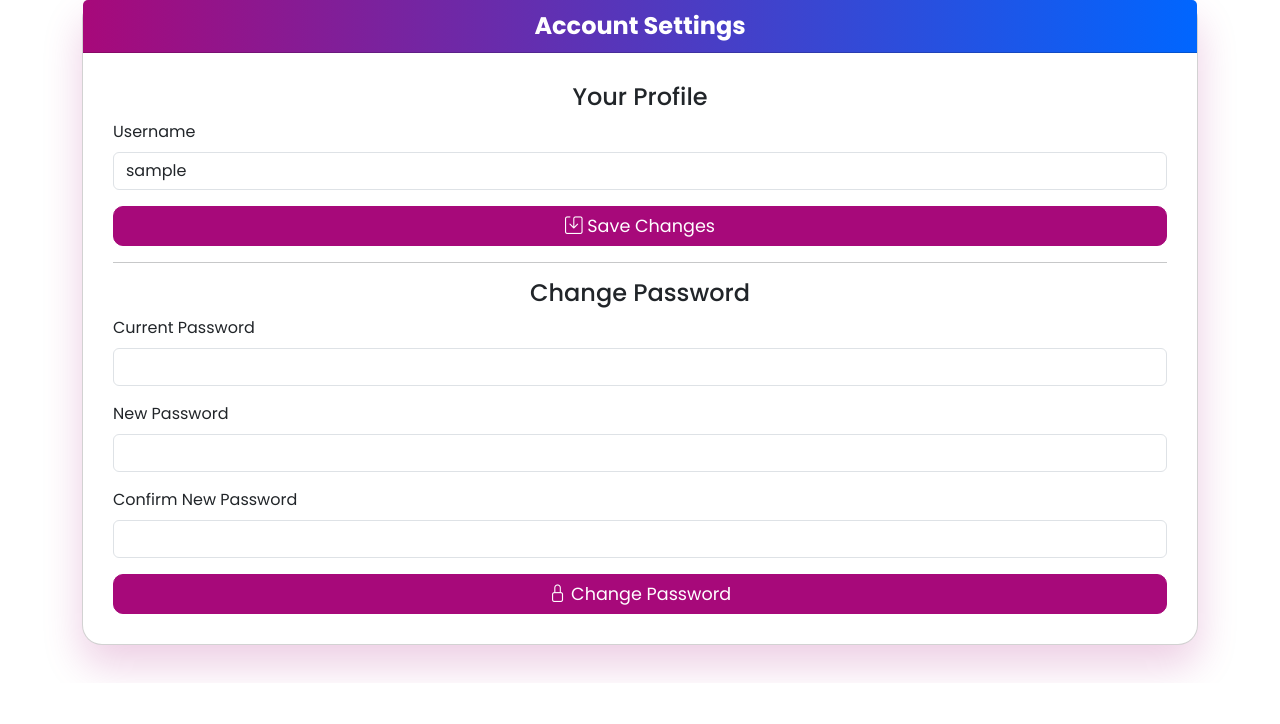
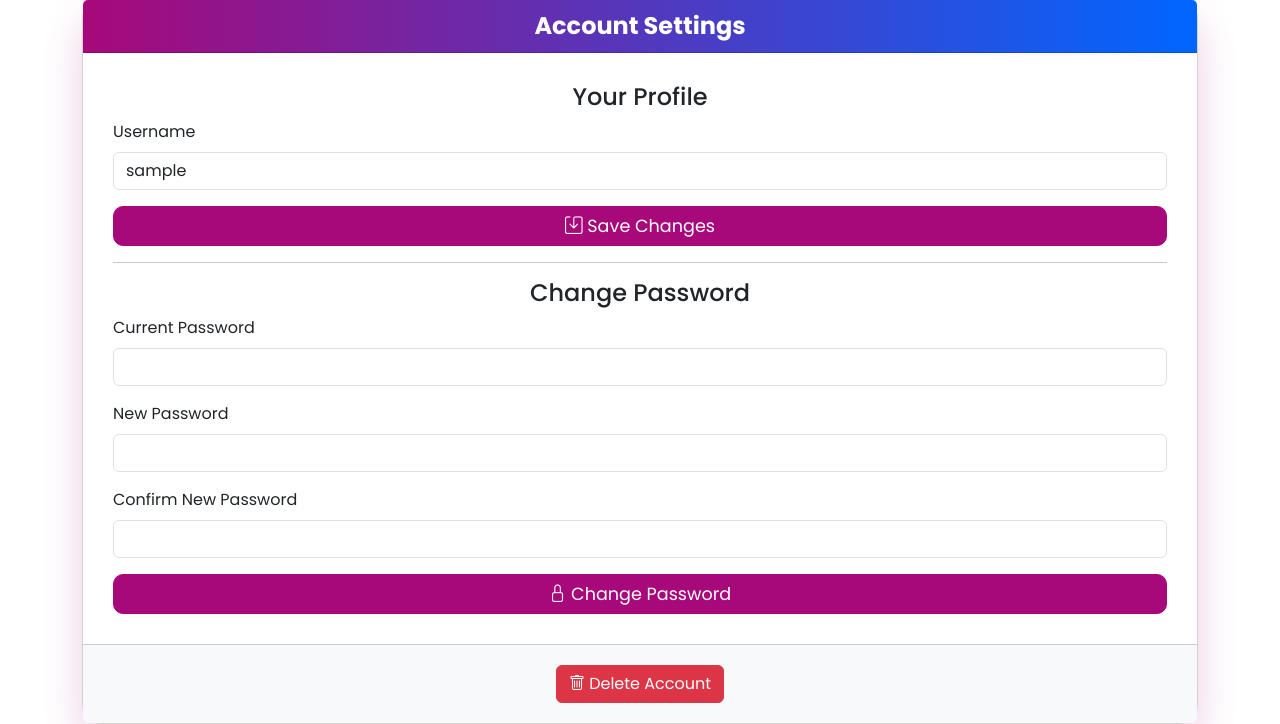
Before and after one commit to citylighxts/fp-php, a PHP site: page /account.php in a window 1280 px wide. Shown: the part 117-841 px from the top of the page. Before the commit the page ends 795 px from the top, so only its background shows below. Run offline with PHP 8.4, Linux system fonts and the light colour scheme; the visitor is signed in with stand-in values (Sample User, id 1); tables that the repository leaves empty or names only in its code hold one stand-in row (values such as "Sample post").

Commit message:
add delete account

```diff
--- a/account.php
+++ b/account.php
@@ -132,6 +132,14 @@ if ($_SERVER['REQUEST_METHOD'] == 'POST') {
             background-color: #0066ff;
             border-color: #0066ff;
         }
+        .card-footer {
+            background: #f8f9fa;
+            padding: 20px;
+            border-bottom-left-radius: 20px;
+            border-bottom-right-radius: 20px;
+            display: flex;
+            justify-content: center;
+        }
     </style>
 </head>
 <body>
@@ -209,6 +217,14 @@ if ($_SERVER['REQUEST_METHOD'] == 'POST') {
                     </button>
                 </form>
             </div>
+
+            <div class="card-footer">
+                <form action="delete_account.php" method="POST">
+                    <button type="submit" class="btn btn-danger">
+                        <i class="bi bi-trash"></i> Delete Account
+                    </button>
+                </form>
+            </div>
         </div>
     </div>
 
```
Also changed, not shown: delete_account.php (added, +51 -0 lines).
